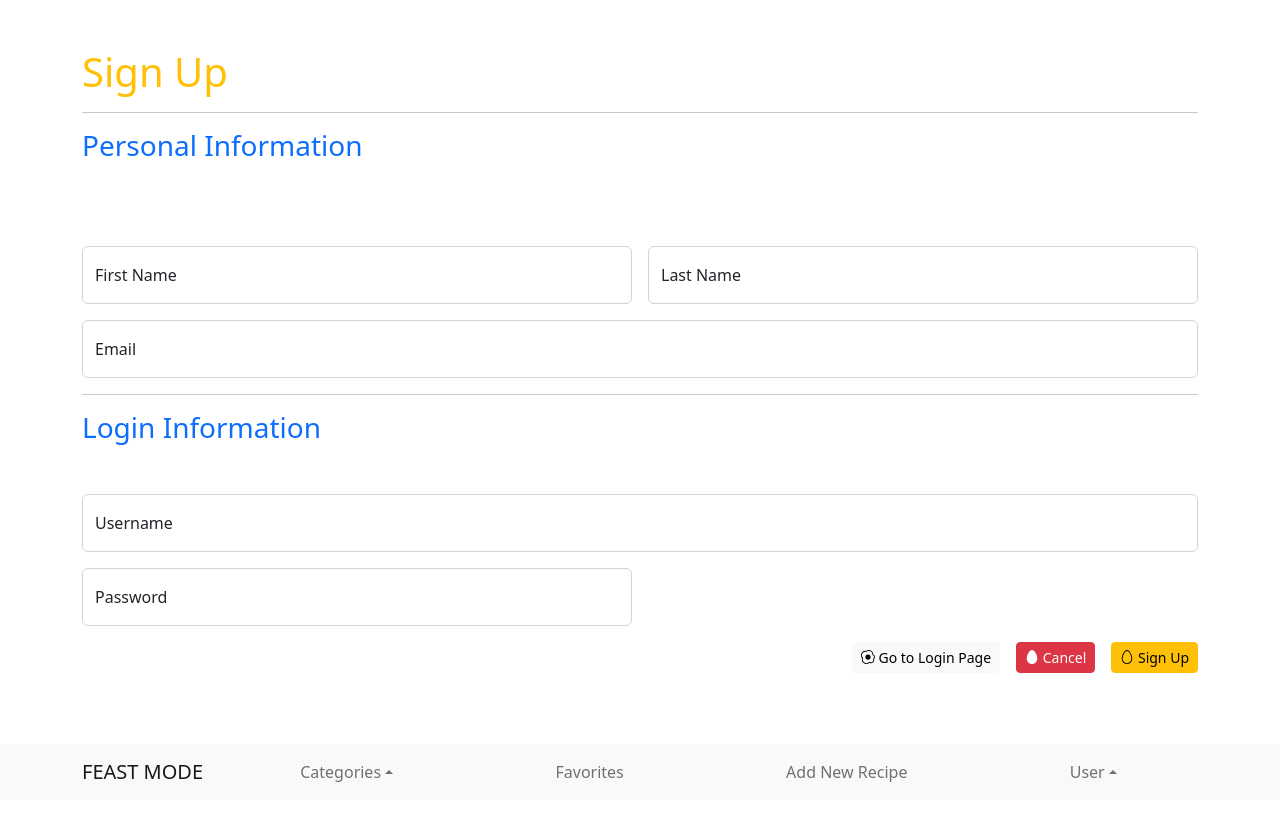
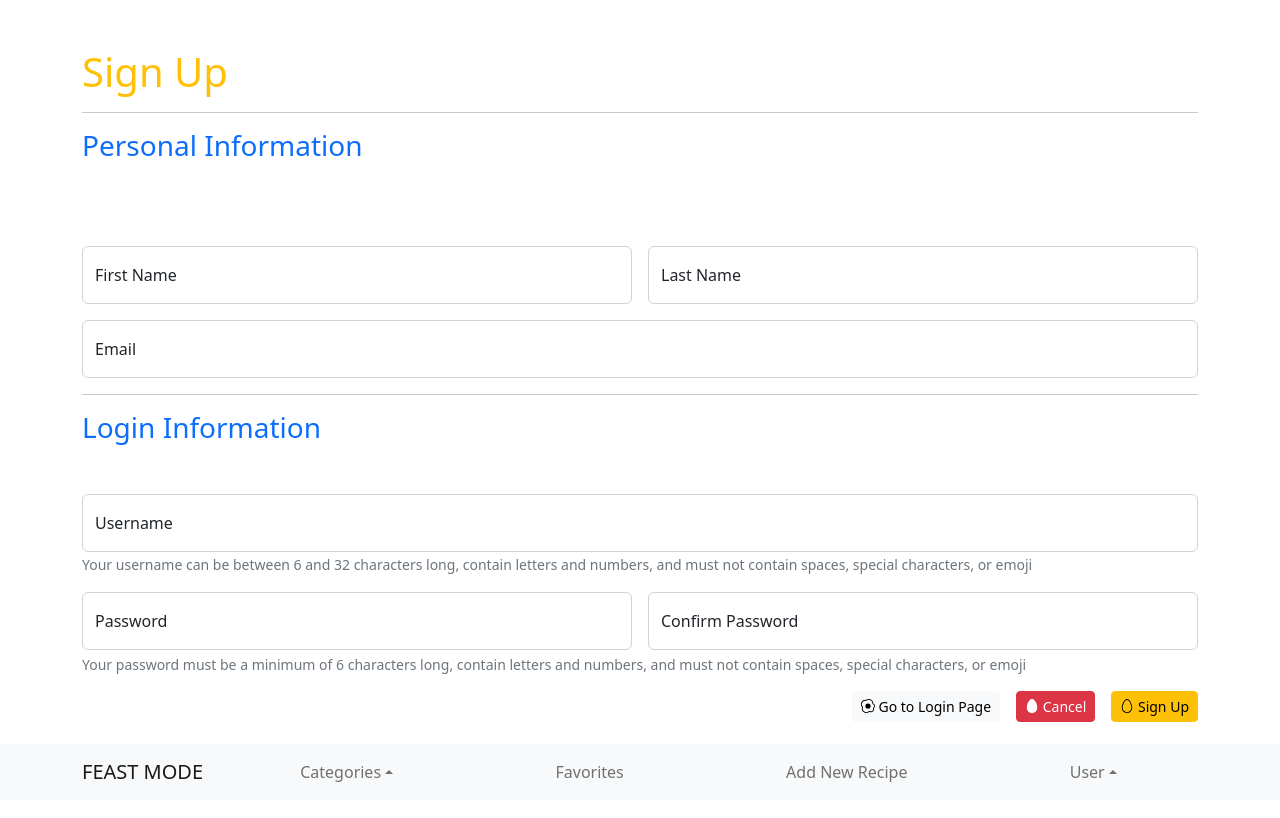
Before and after one commit to Martiz27/Milestone-Project-3-Recipe-App, a React (Create React App) app in the folder frontend/: page /users/signup in a window 1280 px wide. Built offline with nearby package versions, Linux system fonts and the light colour scheme.

Commit message:
updated SignUpForm component with form validation and added extra validators and error messages to Form.Groups

```diff
--- a/frontend/src/users/SignUpForm.js
+++ b/frontend/src/users/SignUpForm.js
@@ -15,8 +15,17 @@ function SignUpForm() {
         password: ''
     })
 
+    const [validated, setValidated] = useState(false)
+
     async function handleSubmit(e) {
         e.preventDefault()
+        const form = e.currentTarget
+
+        if (form.checkValidity() === false) {
+            e.preventDefault()
+            e.stopPropagation()
+        }
+        setValidated(true)
         await fetch(`http://localhost:5000/users`, {
             method: 'POST',
             headers: {
@@ -31,7 +40,7 @@ function SignUpForm() {
         <Container className='my-5 mx-auto pb-5'>
             <h1 className='text-warning'>Sign Up</h1>
             <hr />
-            <Form onSubmit={handleSubmit}>
+            <Form noValidate validated={validated} onSubmit={handleSubmit}>
                 <Form.Label>
                     <h3 className='text-primary'>
                         Personal Information
@@ -58,6 +67,10 @@ function SignUpForm() {
                                     value={user.firstName}
                                     onChange={e => setUser({ ...user, firstName: e.target.value })}
                                 />
+                                <Form.Control.Feedback>Looks good!</Form.Control.Feedback>
+                                <Form.Control.Feedback type="invalid">
+                                    Please enter your first name
+                                </Form.Control.Feedback>
                             </FloatingLabel>
                         </Form.Group>
                     </Col>
@@ -75,6 +88,10 @@ function SignUpForm() {
                                     value={user.lastName}
                                     onChange={e => setUser({ ...user, lastName: e.target.value })}
                                 />
+                                <Form.Control.Feedback>Looks good!</Form.Control.Feedback>
+                                <Form.Control.Feedback type="invalid">
+                                    Please enter your last name
+                                </Form.Control.Feedback>
                             </FloatingLabel>
                         </Form.Group>
                     </Col>
@@ -84,13 +101,18 @@ function SignUpForm() {
                             label='Email' >
                             <Form.Control
                                 required
-                                type='text'
+                                type='email'
+                                minLength='6'
+                                maxLength='127'
                                 placeholder='Email'
                                 id='email'
                                 name='email'
                                 value={user.email}
                                 onChange={e => setUser({ ...user, email: e.target.value })}
                             />
+                            <Form.Control.Feedback type="invalid">
+                                Please provide a valid email address with the following format: name@example.com
+                            </Form.Control.Feedback>
                         </FloatingLabel>
                     </Form.Group>
                 </Row>
@@ -113,12 +135,20 @@ function SignUpForm() {
                             <Form.Control
                                 required
                                 type='text'
+                                minLength='6'
+                                maxLength='32'
                                 placeholder='Username'
                                 id='username'
                                 name='username'
                                 value={user.username}
                                 onChange={e => setUser({ ...user, username: e.target.value })}
                             />
+                            <Form.Text id="usernameHelp" muted>
+                                Your username can be between 6 and 32 characters long, contain letters and numbers, and must not contain spaces, special characters, or emoji
+                            </Form.Text>
+                            <Form.Control.Feedback type="invalid">
+                                Please choose a username
+                            </Form.Control.Feedback>
                         </FloatingLabel>
                     </Form.Group>
                     <Col md={12} lg={6}>
@@ -128,16 +158,45 @@ function SignUpForm() {
                                 label='Password'>
                                 <Form.Control
                                     required
-                                    type='text'
+                                    type='password'
+                                    minLength='6'
+                                    maxLength='127'
                                     placeholder='Password'
                                     id='password'
                                     name='password'
                                     value={user.password}
                                     onChange={e => setUser({ ...user, password: e.target.value })}
                                 />
+                                <Form.Control.Feedback type="invalid">
+                                    Please choose a password
+                                </Form.Control.Feedback>
                             </FloatingLabel>
                         </Form.Group>
                     </Col>
+                    <Col md={12} lg={6}>
+                        <Form.Group>
+                            <FloatingLabel
+                                id='floatingPassword'
+                                label='Confirm Password'>
+                                <Form.Control
+                                    required
+                                    type='password'
+                                    minLength='6'
+                                    maxLength='127'
+                                    placeholder='Confirm Password'
+                                    id='confirmPassword'
+                                    name='confirmPassword'
+                                    pattern={user.password}
+                                />
+                                <Form.Control.Feedback type="invalid">
+                                    Passwords must match
+                                </Form.Control.Feedback>
+                            </FloatingLabel>
+                        </Form.Group>
+                    </Col>
+                    <Form.Text id="passwordHelp" muted>
+                        Your password must be a minimum of 6 characters long, contain letters and numbers, and must not contain spaces, special characters, or emoji
+                    </Form.Text>
                 </Row>
                 <ButtonToolbar className='d-flex justify-content-end gap-3'>
                     <Button variant='light' size='sm' onClick={() => navigate('/users/login')}>
@@ -146,9 +205,9 @@ function SignUpForm() {
                     <Button variant='danger' size='sm' onClick={() => navigate('/')}>
                         <BsEggFill className='mb-1' /> Cancel
                     </Button>
-                        <Button variant='warning' size='sm' type='submit' >
-                            <BsEgg className='mb-1' /> Sign Up
-                        </Button>
+                    <Button variant='warning' size='sm' type='submit' >
+                        <BsEgg className='mb-1' /> Sign Up
+                    </Button>
                 </ButtonToolbar>
             </Form>
         </Container>
```
